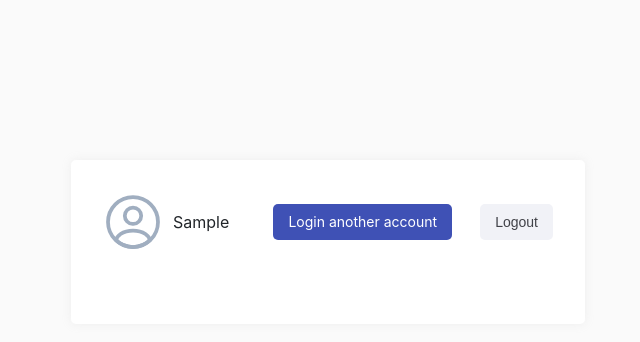
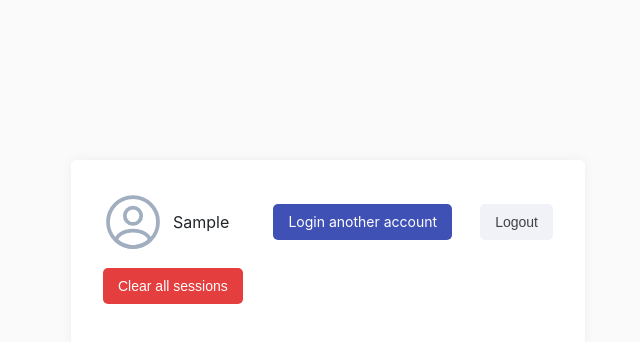
Before and after one commit to domkoder/bitmama-task, a React (Create React App) app: page / in a window 1280 px wide. Both pictures are taken after typing "Sample" into the empty fields and a click on the button "Login". Shown: the top 342 px of the page, without its empty margins (312-952 px from the left). Built offline with nearby package versions, Linux system fonts and the light colour scheme.

Commit message:
added clear all user sessions feature

```diff
--- a/src/App.css
+++ b/src/App.css
@@ -15,15 +15,6 @@
 	height: 60px;
 	width: 60px;
 }
-
-/* .testing {
-	height: 60px;
-	width: 60px;
-	background: rgb(241, 242, 247);
-	border-radius: 30px;
-	display: grid;
-	place-items: center;
-} */
 
 .card {
 	max-width: 450px;
@@ -134,6 +125,14 @@
 	background: rgb(230, 232, 240);
 }
 
+.button-danger {
+	background-color: #e53e3e;
+}
+
+.button-danger:hover {
+	background-color: #c53030;
+}
+
 .list {
 	list-style-type: none;
 	padding: 0;
--- a/src/App.jsx
+++ b/src/App.jsx
@@ -26,7 +26,7 @@ function App() {
 		}
 	}, [isVisible, sessions, setUser, user])
 
-	// // set user status to idle after 60s of the tab not being active
+	// set user status to idle after 60s of the tab not being active
 	React.useEffect(() => {
 		if (!user) return
 
@@ -97,6 +97,15 @@ function App() {
 		window.location.reload()
 	}
 
+	const handleClear = () => {
+		var clicked = window.confirm(
+			`Please click 'OK' if you are sure you want to clear all sessions`
+		)
+		if (clicked === true) {
+			setSessions([])
+		}
+	}
+
 	return (
 		<div>
 			{user ? (
@@ -106,6 +115,7 @@ function App() {
 							<ProfileIcon className="profile__icon" />
 							<p>{user.username}</p>
 						</div>
+
 						<a
 							href="http://localhost:3000/"
 							target="_blank"
@@ -151,6 +161,11 @@ function App() {
 								</li>
 							))}
 					</ul>
+					<footer>
+						<button className="button button-danger" onClick={handleClear}>
+							Clear all sessions
+						</button>
+					</footer>
 				</div>
 			) : (
 				<div className="card">
```
